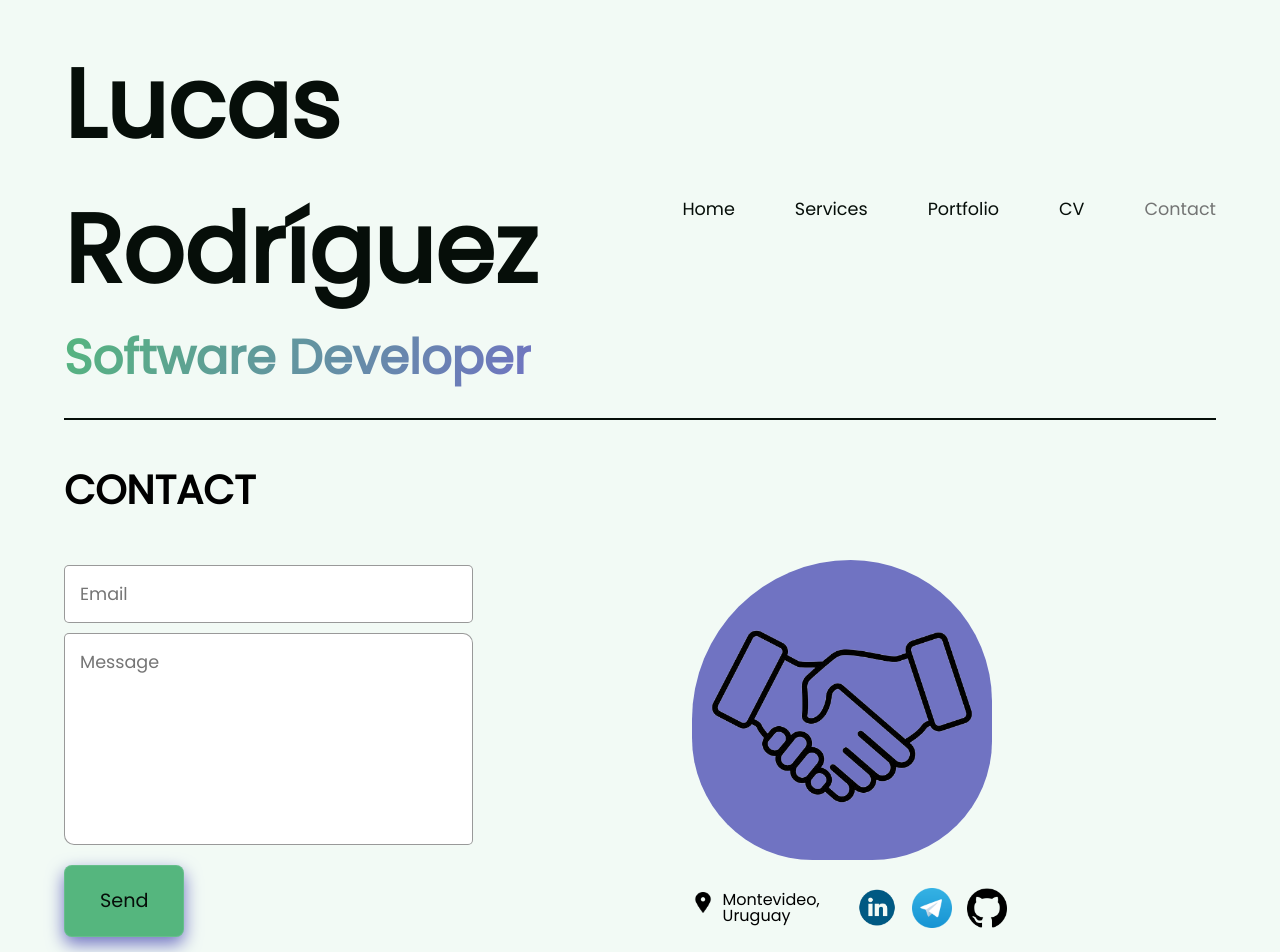
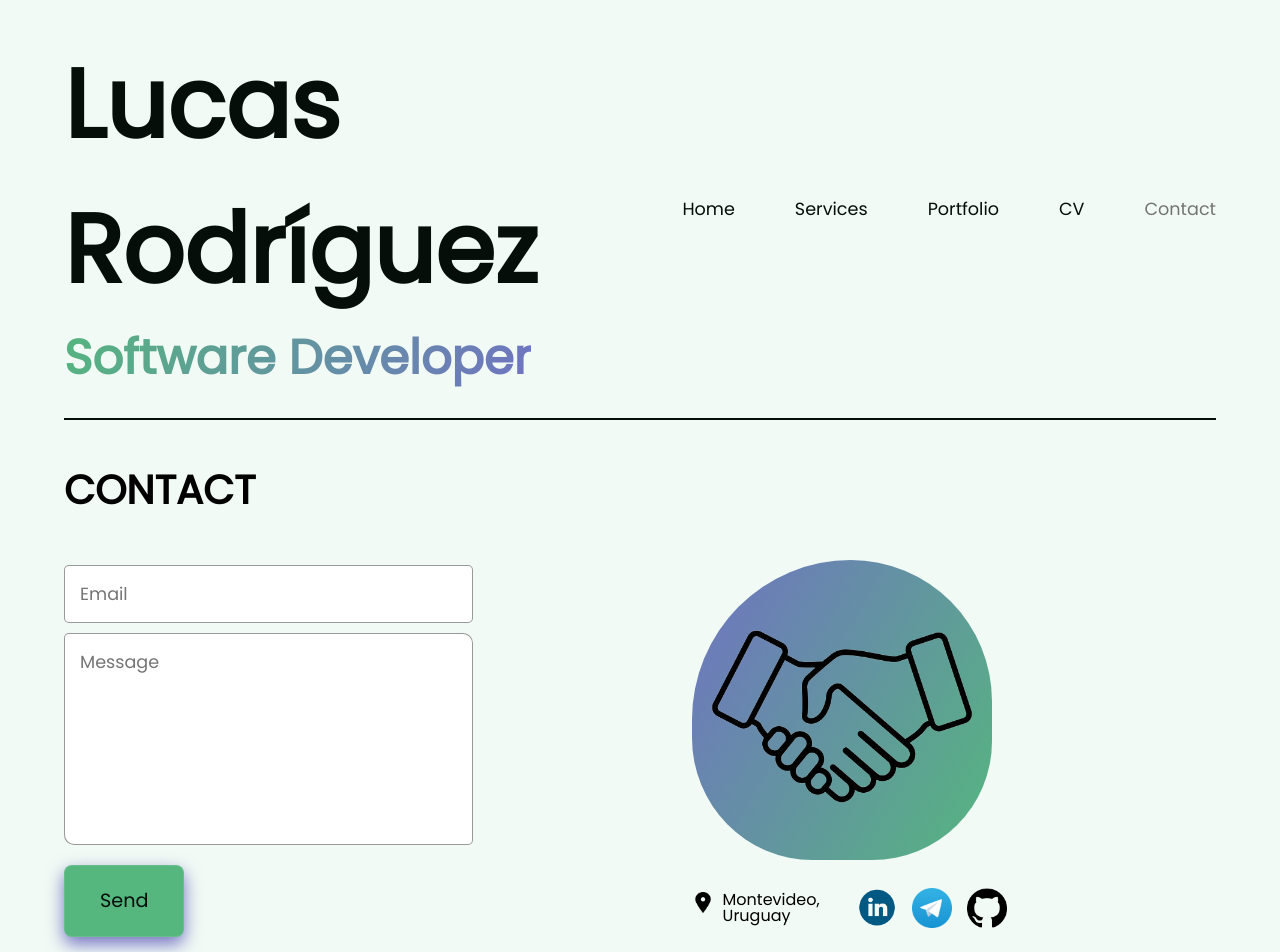
Before and after one commit to lucasrodriguez-dev/portfolio, a React (Create React App) app: page /contact in a window 1280 px wide. Shown: the top 952 px of the page. Built offline with nearby package versions, Linux system fonts and the light colour scheme.

Commit message:
Update index.css

```diff
--- a/src/index.css
+++ b/src/index.css
@@ -324,7 +324,7 @@ img {
 }
 
 #image-contact {
-  background-color: var(--accent);
+  background: linear-gradient(120deg, var(--accent), var(--primary));
 }
 
 #container-contact-info-info {
```
